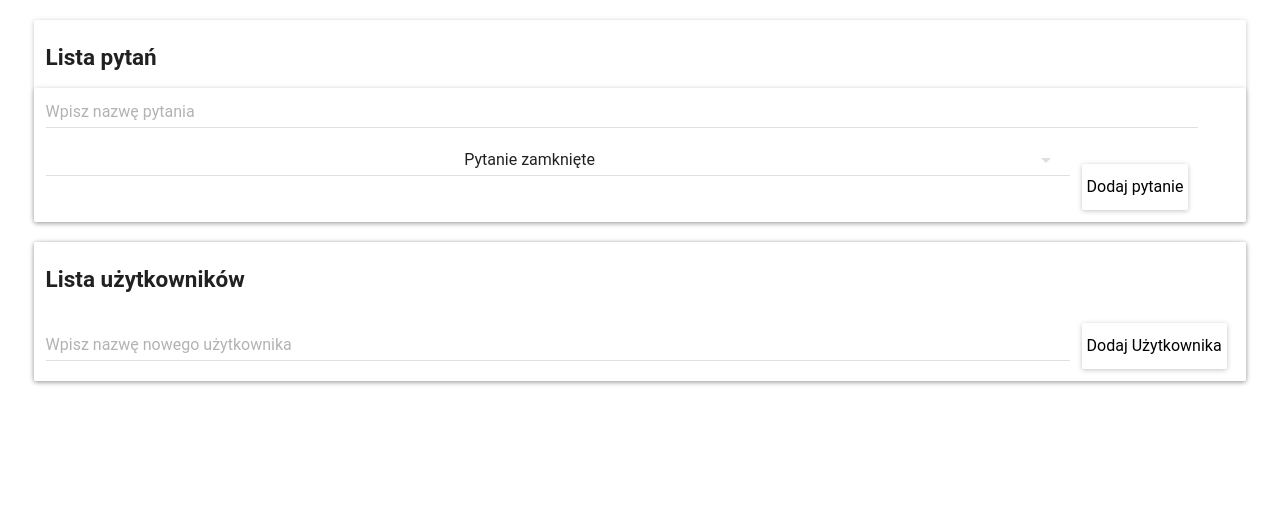
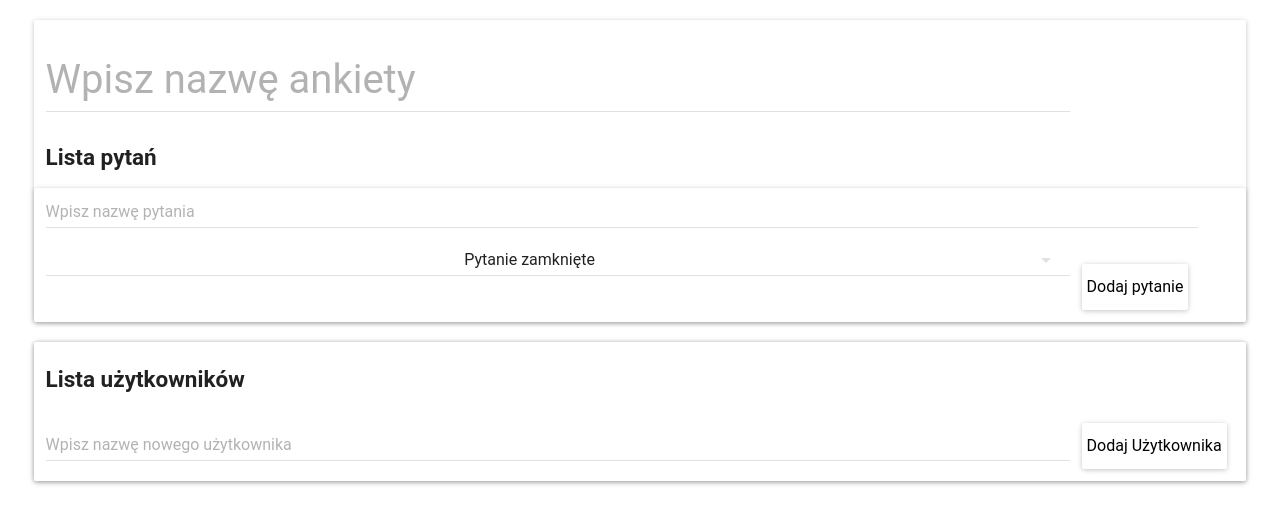
Before and after one commit to MarcinGal/Survey-administrator-panel-app, a React (Create React App) app: page / in a window 1280 px wide. Shown: the top 524 px of the page. Built offline with nearby package versions, Linux system fonts and the light colour scheme.

Commit message:
adding survey name functionallity added

```diff
--- a/src/Survey.js
+++ b/src/Survey.js
@@ -2,20 +2,29 @@ import React from 'react'
 import AddQuestion from './AddQuestion'
 import QuestionsList from './QuestionsList'
 import Paper from 'material-ui/Paper'
+import TextField from 'material-ui/TextField'
 
 const style = {
     paper: {
-      margin: "20px 2vw",
+        margin: "20px 2vw",
+    },
+    newSurveyNameStyle: {
+        margin: "20px 12px 0",
+        fontSize: "5vh",
+        textAlign: "center",
+        width:"80vw",
+        lineHeight:"140%"
     }
-  }
+}
 
 class Survey extends React.Component {
     state = JSON.parse(localStorage.getItem('singleSurveyState'))
         ||
         {
             questions: [],
-            newQuestionText: '',
-            questionTypeValue: "closed"
+            newQuestionText: "",
+            questionTypeValue: "closed",
+            surveyName: ""
         }
 
     componentDidUpdate() {
@@ -49,6 +58,8 @@ class Survey extends React.Component {
 
     onNewQuestionTextChangeHandler = event => this.setState({ newQuestionText: event.target.value })
 
+    onNewSurveyNameChangeHandler = surveyName => this.setState({ surveyName: surveyName.target.value})
+
     questionsList = () => this.state.filter(question => question.questionText)
 
     deleteQuestion = questionKey => this.setState({
@@ -60,8 +71,15 @@ class Survey extends React.Component {
     render() {
         return (
             <Paper
-            style={style.paper}
+                style={style.paper}
             >
+                <TextField
+                    hintText="Wpisz nazwę ankiety"
+                    onChange={this.onNewSurveyNameChangeHandler}
+                    style={style.newSurveyNameStyle}
+                    multiLine={true}
+                    value={this.state.surveyName}
+                />
                 <AddQuestion
                     newQuestionText={this.state.newQuestionText}
                     onNewQuestionTextChangeHandler={this.onNewQuestionTextChangeHandler}
```
